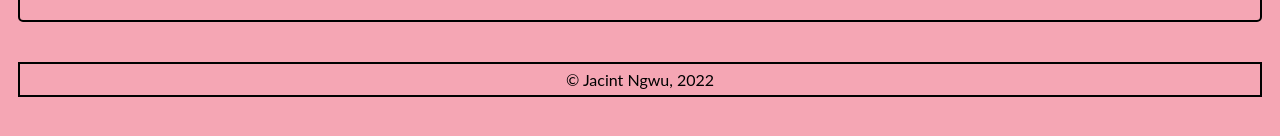
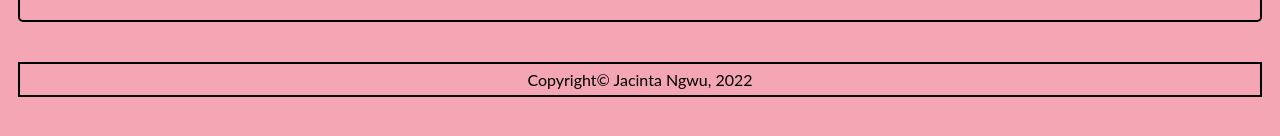
Before and after one commit to JacintaNgwu/Awesome-Books-ES6, a website with bundled scripts: page index.html in a window 1280 px wide. Shown: the part 532-668 px from the top of the page. Built offline with nearby package versions, Linux system fonts and the light colour scheme.

Commit message:
Update index.html

```diff
--- a/index.html
+++ b/index.html
@@ -63,7 +63,7 @@
   </section>
 
   <footer>
-    <div>&copy; Jacint Ngwu, 2022</div>
+    <div>Copyright&copy; Jacinta Ngwu, 2022</div>
   </footer>
 
   <script type="module" src="./index.js"></script>
```
